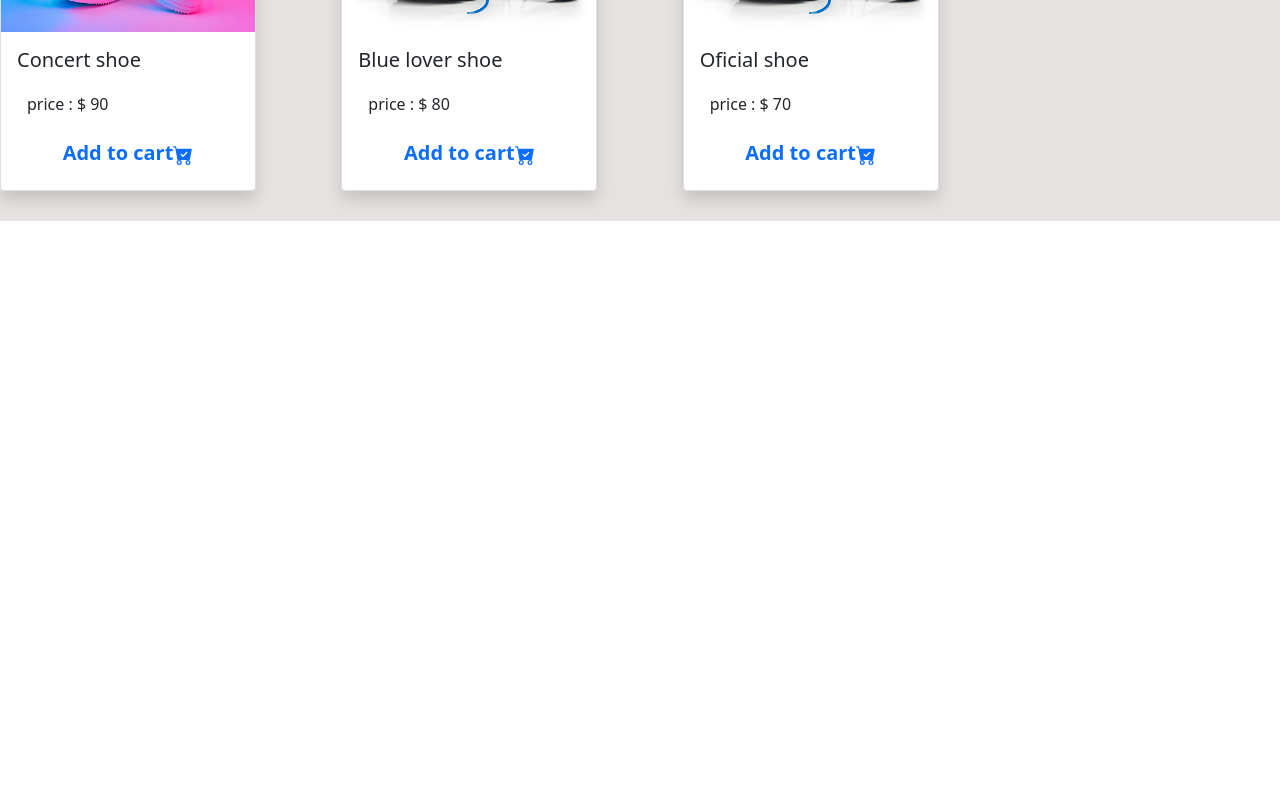
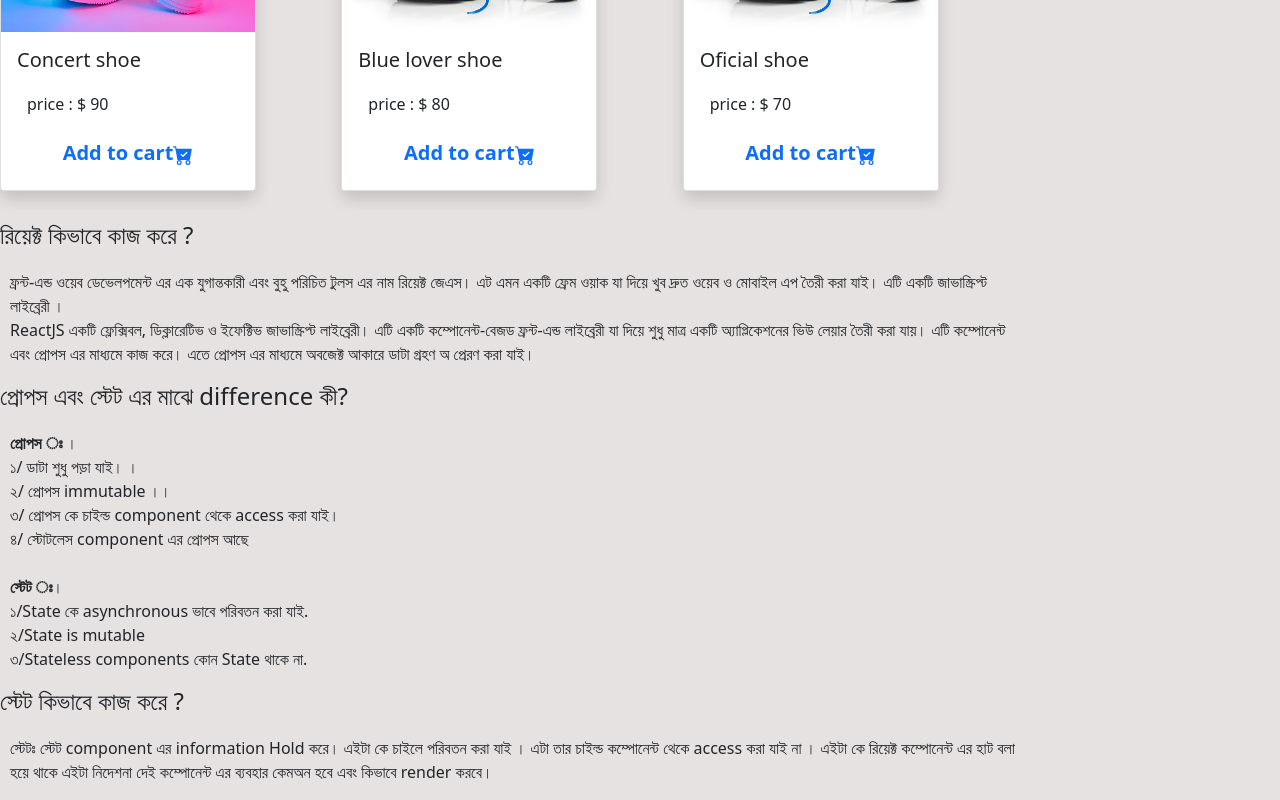
Before and after one commit to tanvershikder/shoe-shop-hub, a React (Create React App) app: page / in a window 1280 px wide. Shown: the part 1451-2251 px from the top of the page. Before the commit the page ends 1672 px from the top, so only its background shows below. Built offline with nearby package versions, Linux system fonts and the light colour scheme.

Commit message:
alhamdulillah

```diff
--- a/src/Component/Container/Container.js
+++ b/src/Component/Container/Container.js
@@ -74,7 +74,39 @@ const Container = () => {
                     <button onClick={clearChose} className='btn btn-warning'>Chose Again</button>
                 </div>
             </div>
+            <div>
+                <h4>রিয়েক্ট কিভাবে কাজ করে ?</h4>
+                <p>
+                    ফ্রন্ট-এন্ড ওয়েব ডেভেলপমেন্ট এর এক যুগান্তকারী এবং বুহু পরিচিত টুলস এর নাম রিয়েক্ট জেএস। এট এমন একটি ফ্রেম ওয়াক যা দিয়ে খুব দ্রুত ওয়েব ও মোবাইল এপ তৈরী করা যাই।
+                    এটি একটি জাভাস্ক্রিপ্ট লাইব্রেরী ।
 
+                    <br />
+                     ReactJS একটি ফ্লেক্সিবল, ডিক্লারেটিভ ও ইফেক্টিভ জাভাস্ক্রিপ্ট লাইব্রেরী। এটি একটি কম্পোনেন্ট-বেজড ফ্রন্ট-এন্ড লাইব্রেরী যা দিয়ে শুধু মাত্র একটি অ্যাপ্লিকেশনের ভিউ লেয়ার তৈরী করা যায়।
+                      এটি কম্পোনেন্ট এবং প্রোপস এর মাধ্যমে কাজ করে।
+                      এতে প্রোপস এর মাধ্যমে অবজেক্ট আকারে ডাটা গ্রহণ অ প্রেরণ করা যাই।
+
+                </p>
+                <h4> প্রোপস এবং স্টেট এর মাঝে difference কী?</h4>
+                 <p>
+                     <strong>প্রোপস ঃ</strong> ।<br></br>
+                     ১/ ডাটা শুধু পড়া যাই। ।<br></br>
+                     ২/ প্রোপস immutable ।।<br></br>
+                     ৩/ প্রোপস কে চাইল্ড component থেকে access করা যাই।<br></br>
+                     ৪/ স্টোটলেস component এর প্রোপস আছে
+                     <br /><br></br>
+
+                     <strong>স্টেট ঃ</strong>।<br></br>
+                     ১/State কে asynchronous ভাবে পরিবতন করা যাই.<br></br>
+                     ২/State is mutable<br></br>
+                     ৩/Stateless components কোন State থাকে না.<br></br>
+
+                </p>
+                <h4> স্টেট কিভাবে কাজ করে ?</h4>
+                <p>
+                   স্টেটঃ
+                   স্টেট component এর information Hold করে। এইটা কে চাইলে পরিবতন করা যাই । এটা তার চাইল্ড কম্পোনেন্ট থেকে access করা যাই না । এইটা কে রিয়েক্ট কম্পোনেন্ট এর হাট বলা হয়ে থাকে এইটা নিদেশনা দেই কম্পোনেন্ট এর ব্যবহার কেমঅন হবে এবং কিভাবে render করবে।
+                </p>
+            </div>
         </div>
     );
 };
```
Also changed, not shown: 1 other file (tests, documents, lock files or other folders).
